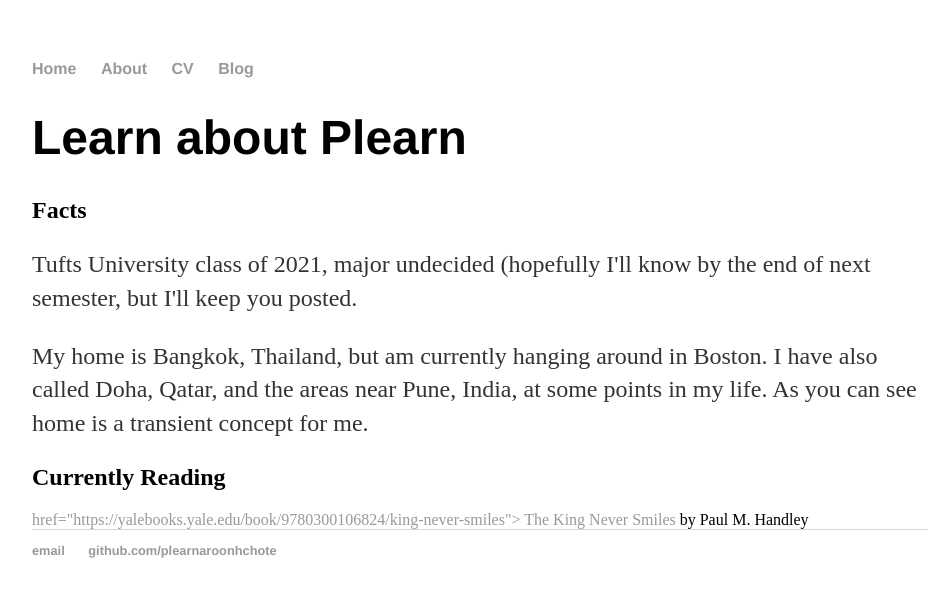
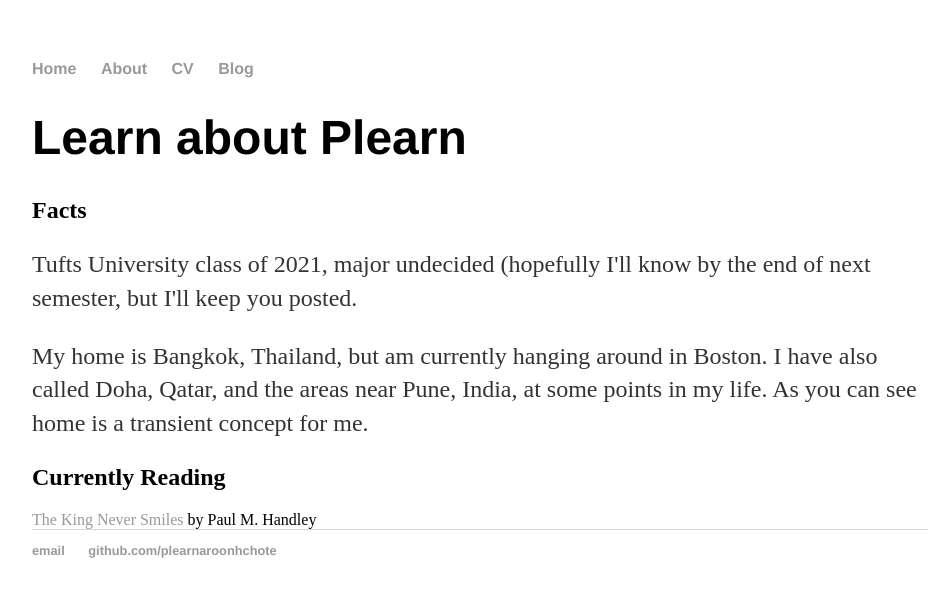
Before and after one commit to plearnaroonchote/plearnaroonchote.github.io, a Jekyll site: the page built from about/index.html, in a window 1280 px wide. Shown: the top 597 px of the page, without its empty margins (160-1107 px from the left). Built offline with Jekyll 4.4.1, drawn with Linux system fonts in a browser that asks for light colours.

Commit message:
Update index.html

```diff
--- a/about/index.html
+++ b/about/index.html
@@ -8,5 +8,5 @@
 	<p>Tufts University class of 2021, major undecided (hopefully I'll know by the end of next semester, but I'll keep you posted.</a></p>
 	<p>My home is Bangkok, Thailand, but am currently hanging around in Boston. I have also called Doha, Qatar, and the areas near Pune, India, at some points in my life. As you can see home is a transient concept for me.</p>
 	<h2>Currently Reading</h2>
-	 <a>href="https://yalebooks.yale.edu/book/9780300106824/king-never-smiles"> The King Never Smiles</a> by Paul M. Handley
+	 <a href="https://yalebooks.yale.edu/book/9780300106824/king-never-smiles"> The King Never Smiles</a> by Paul M. Handley
 </div><!-- /.blurb -->
```
